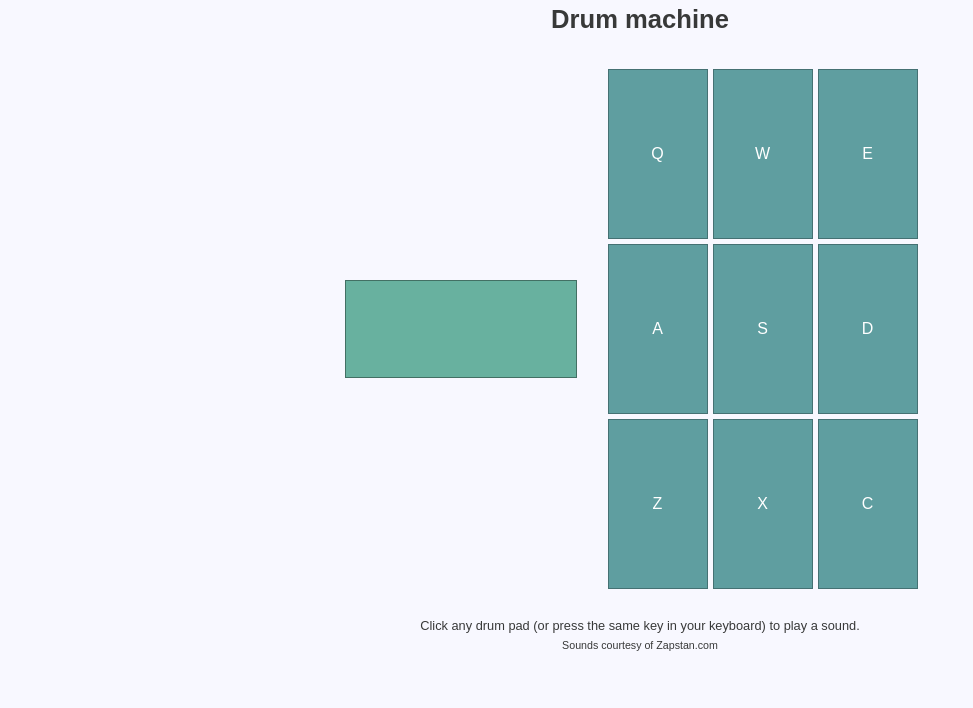
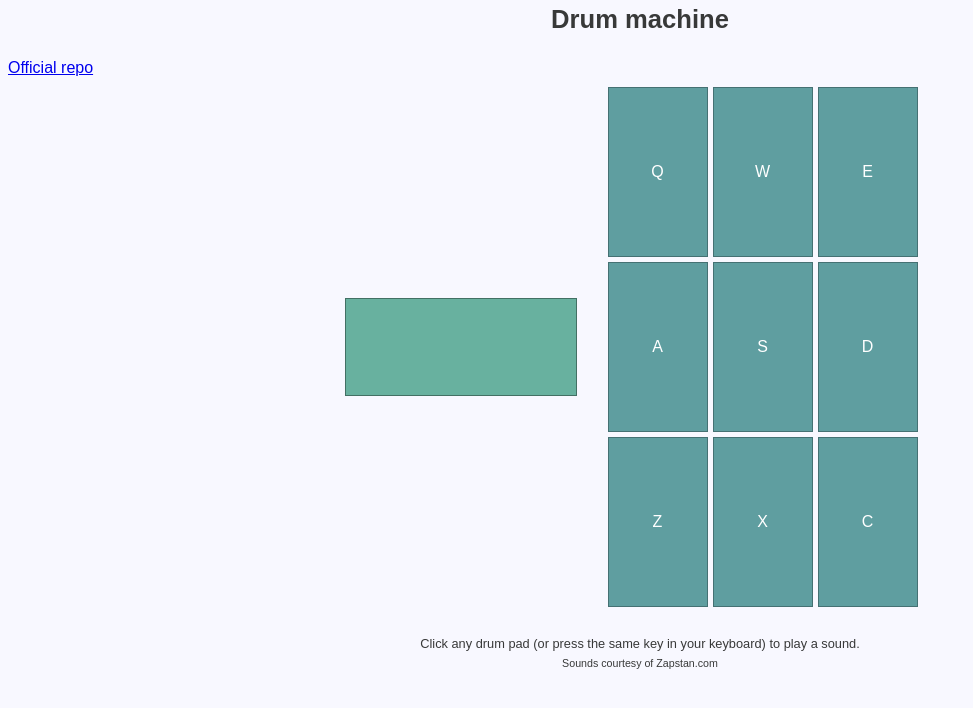
Before and after one commit to rafael-atias/fcc-drum-machine, a React (Create React App) app: page / in a window 1280 px wide. Shown: the top 708 px of the page, without its empty margins (0-973 px from the left). Built offline with nearby package versions, Linux system fonts and the light colour scheme.

Commit message:
inserted link to repo in App.js

```diff
--- a/src/components/App.js
+++ b/src/components/App.js
@@ -34,6 +34,7 @@ export default function App() {
     <article className="App">
       <header>
         <h1>Drum machine</h1>
+        <a href="https://github.com/rafael-atias/fcc-drum-machine" target="_blank" title="For developers only" rel="noopener noreferrer">Official repo</a>
       </header>
       <section data-testid="drum-machine" id="drum-machine">
         <Display text={displayContent} />
@@ -57,7 +58,6 @@ export default function App() {
                 />
               })
           }
-
         </section>
       </section>
       <footer>
```
